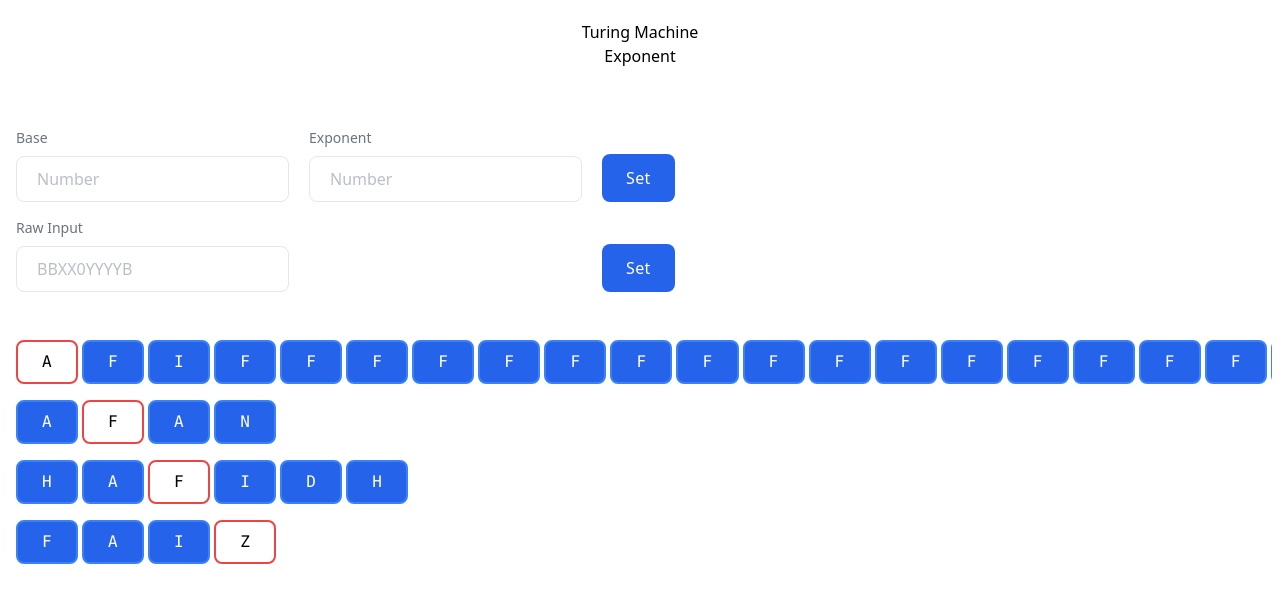
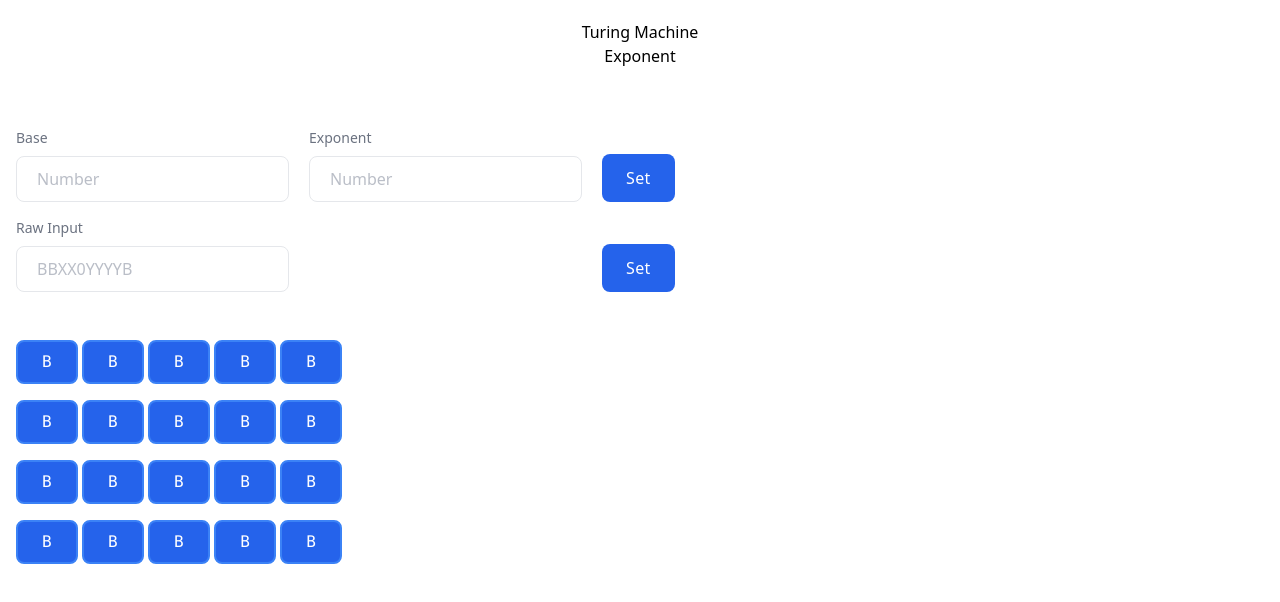
Before and after one commit to alscheift/turing-simulation, a website: page operation/Exponent.html in a window 1280 px wide. Drawn offline with nearby package versions, Linux system fonts and the light colour scheme.

Commit message:
defaultTape function

```diff
--- a/operation/Exponent.html
+++ b/operation/Exponent.html
@@ -141,6 +141,11 @@
                 tape.innerHTML = "";
             };
 
+            const defaultTape = function (tape) {
+                resetTape(tape);
+                setRawInput("BBBBB", tape);
+            };
+
             const setRawInput = function (rawInputValue, tape) {
                 resetTape(tape);
 
@@ -169,30 +174,10 @@
                 const tape3 = addTape(tapeContainer);
                 const tape4 = addTape(tapeContainer);
 
-                addCell(tape1, "A", true);
-                addCell(tape1, "F");
-                addCell(tape1, "I");
-                addCell(tape1, "F");
-                for (a = 0; a < 100; a++) {
-                    addCell(tape1, "F");
-                }
-
-                addCell(tape2, "A");
-                addCell(tape2, "F", true);
-                addCell(tape2, "A");
-                addCell(tape2, "N");
-
-                addCell(tape3, "H");
-                addCell(tape3, "A");
-                addCell(tape3, "F", true);
-                addCell(tape3, "I");
-                addCell(tape3, "D");
-                addCell(tape3, "H");
-
-                addCell(tape4, "F");
-                addCell(tape4, "A");
-                addCell(tape4, "I");
-                addCell(tape4, "Z", true);
+                defaultTape(tape1);
+                defaultTape(tape2);
+                defaultTape(tape3);
+                defaultTape(tape4);
 
                 inputBtn.addEventListener("click", function (event) {
                     resetTape(tape1);
```
